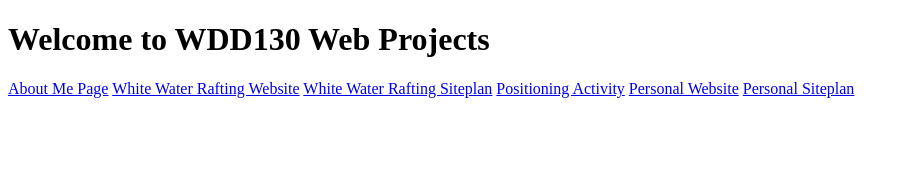
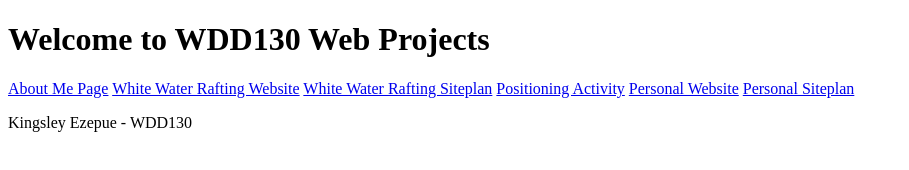
Before and after one commit to kingsleydesigns/wdd130, a plain HTML site: page index.html in a window 1280 px wide. Shown: the whole page, without its empty margins (0-909 px from the left). Drawn offline with Linux system fonts and the light colour scheme.

Commit message:
Added a paragraph to the homepage

```diff
--- a/index.html
+++ b/index.html
@@ -15,5 +15,6 @@
   <a href="#">Personal Website</a>
   <a href="#">Personal Siteplan</a>
 </nav>
+<p>Kingsley Ezepue - WDD130</p>
 </body>
 </html>
```
